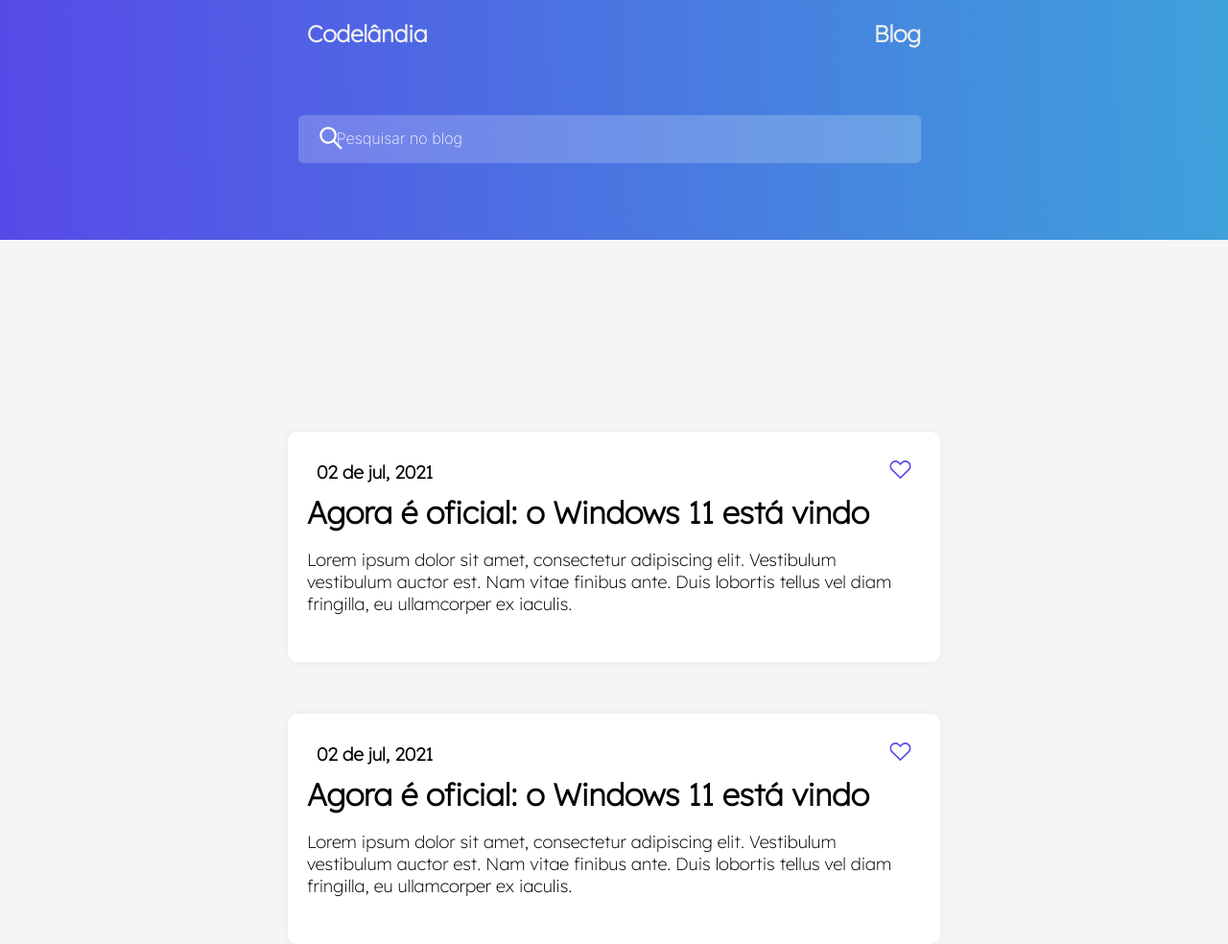
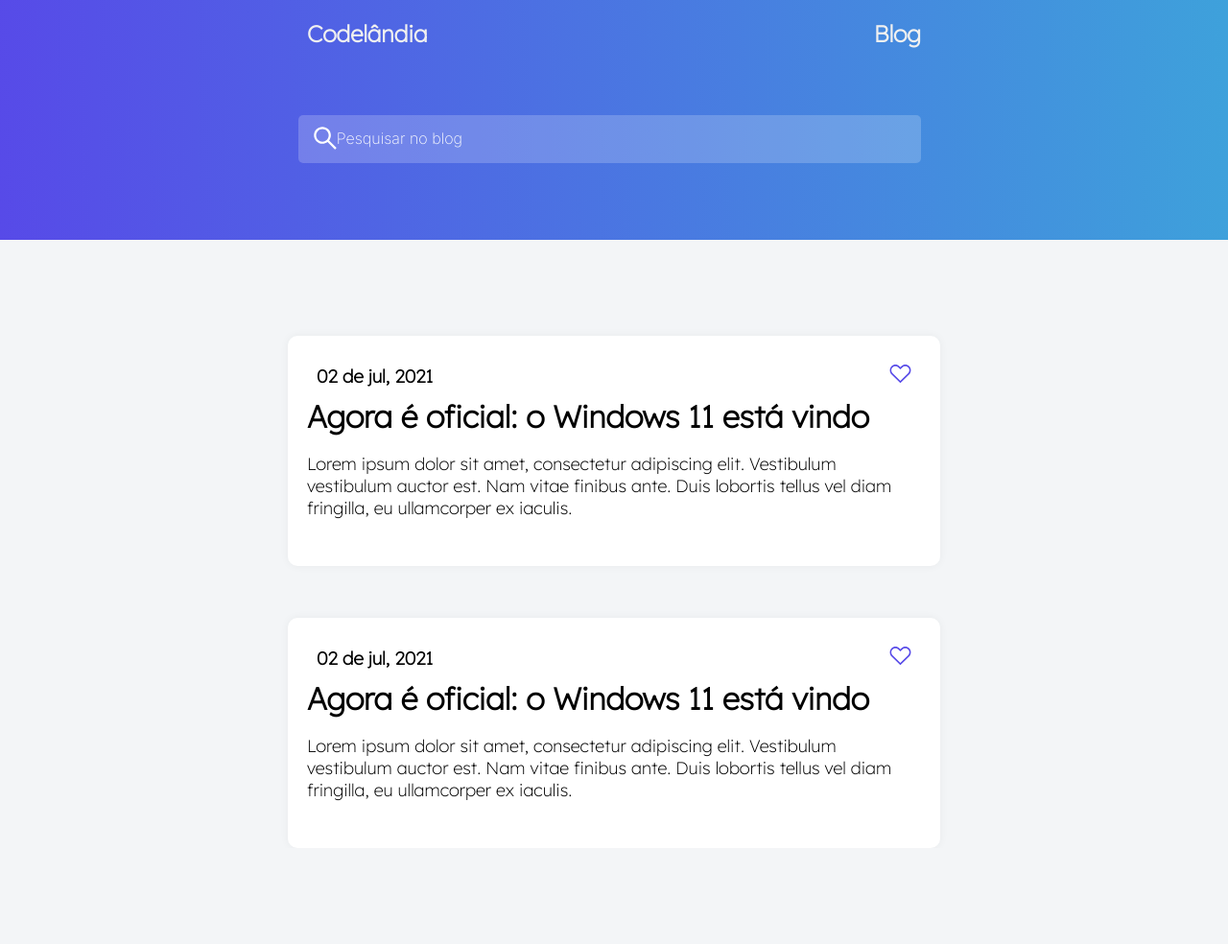
Before and after one commit to ruancs/Desafio-Blog, a plain HTML site: page index.html in a window 1280 px wide. Shown: the whole page at 96% size. After the commit the page ends 884 px from the top, so only its background shows below. Drawn offline with Linux system fonts and the light colour scheme.

Commit message:
ajuste lupa

```diff
--- a/index.html
+++ b/index.html
@@ -20,7 +20,7 @@
             <h2 style="text-align: right; margin-top: -30px;">Blog</h2>
 
             <a type="submit" href="#">
-                <svg width="24" height="24" viewBox="0 0 24 24" fill="none" xmlns="http://www.w3.org/2000/svg">
+                <svg width="24" id="lupa" height="24" viewBox="0 0 24 24" fill="none" xmlns="http://www.w3.org/2000/svg">
                 <path d="M23.6484 22.0342L16.04 14.4258C17.2207 12.8994 17.8594 11.0332 17.8594 9.07031C17.8594 6.7207 16.9424 4.51758 15.2842 2.85645C13.626 1.19531 11.417 0.28125 9.07031 0.28125C6.72363 0.28125 4.51465 1.19824 2.85645 2.85645C1.19531 4.51465 0.28125 6.7207 0.28125 9.07031C0.28125 11.417 1.19824 13.626 2.85645 15.2842C4.51465 16.9453 6.7207 17.8594 9.07031 17.8594C11.0332 17.8594 12.8965 17.2207 14.4229 16.043L22.0313 23.6484C22.0536 23.6708 22.08 23.6885 22.1092 23.7006C22.1384 23.7126 22.1696 23.7189 22.2012 23.7189C22.2327 23.7189 22.264 23.7126 22.2931 23.7006C22.3223 23.6885 22.3488 23.6708 22.3711 23.6484L23.6484 22.374C23.6708 22.3517 23.6885 22.3252 23.7006 22.2961C23.7126 22.2669 23.7189 22.2357 23.7189 22.2041C23.7189 22.1725 23.7126 22.1413 23.7006 22.1121C23.6885 22.083 23.6708 22.0565 23.6484 22.0342ZM13.7109 13.7109C12.4688 14.9502 10.8223 15.6328 9.07031 15.6328C7.31836 15.6328 5.67188 14.9502 4.42969 13.7109C3.19043 12.4688 2.50781 10.8223 2.50781 9.07031C2.50781 7.31836 3.19043 5.66895 4.42969 4.42969C5.67188 3.19043 7.31836 2.50781 9.07031 2.50781C10.8223 2.50781 12.4717 3.1875 13.7109 4.42969C14.9502 5.67188 15.6328 7.31836 15.6328 9.07031C15.6328 10.8223 14.9502 12.4717 13.7109 13.7109Z" fill="white"/>
                 </svg>
 
@@ -59,6 +59,7 @@
         <p>Lorem ipsum dolor sit amet, consectetur adipiscing elit. Vestibulum vestibulum auctor est. Nam vitae finibus ante. Duis lobortis tellus vel diam fringilla, eu ullamcorper ex iaculis.</p>
 
     </div>
+    <br/><br><br>
 
 </body>
 
--- a/style.css
+++ b/style.css
@@ -56,6 +56,12 @@ p {
     font-weight: 500;
 }
 
+#lupa {
+    position: relative;
+    margin-left: -6px;
+
+}
+
 .menu input[type=text] {
     color: white;
     font-size: medium;
@@ -87,7 +93,7 @@ p {
     position: relative;
     text-align: left;
     border-radius: 10px;
-    top: 200px;
+    top: 100px;
     width: 50%;
     height: 200px;
     background-color: #ffffff;
```
